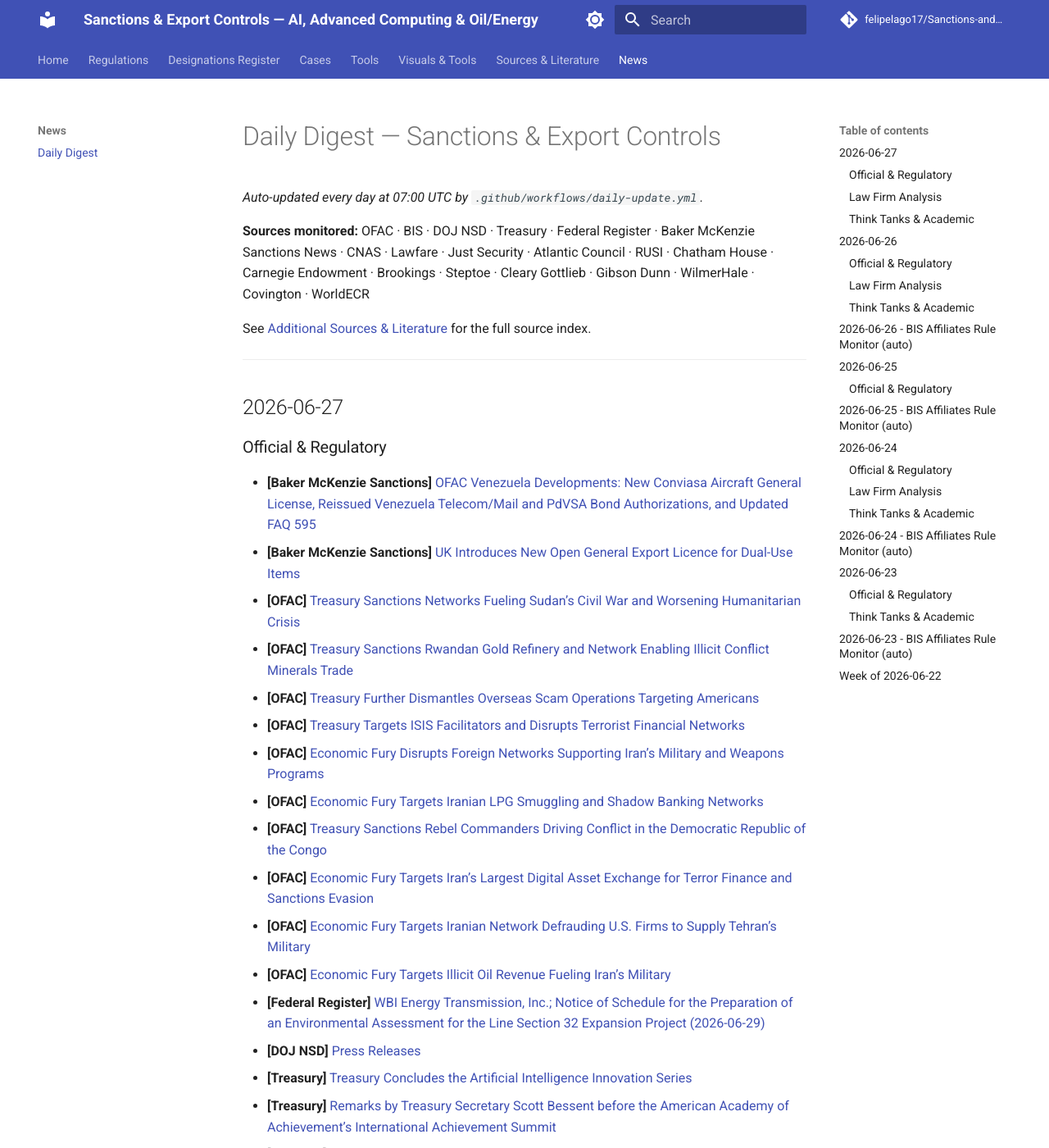
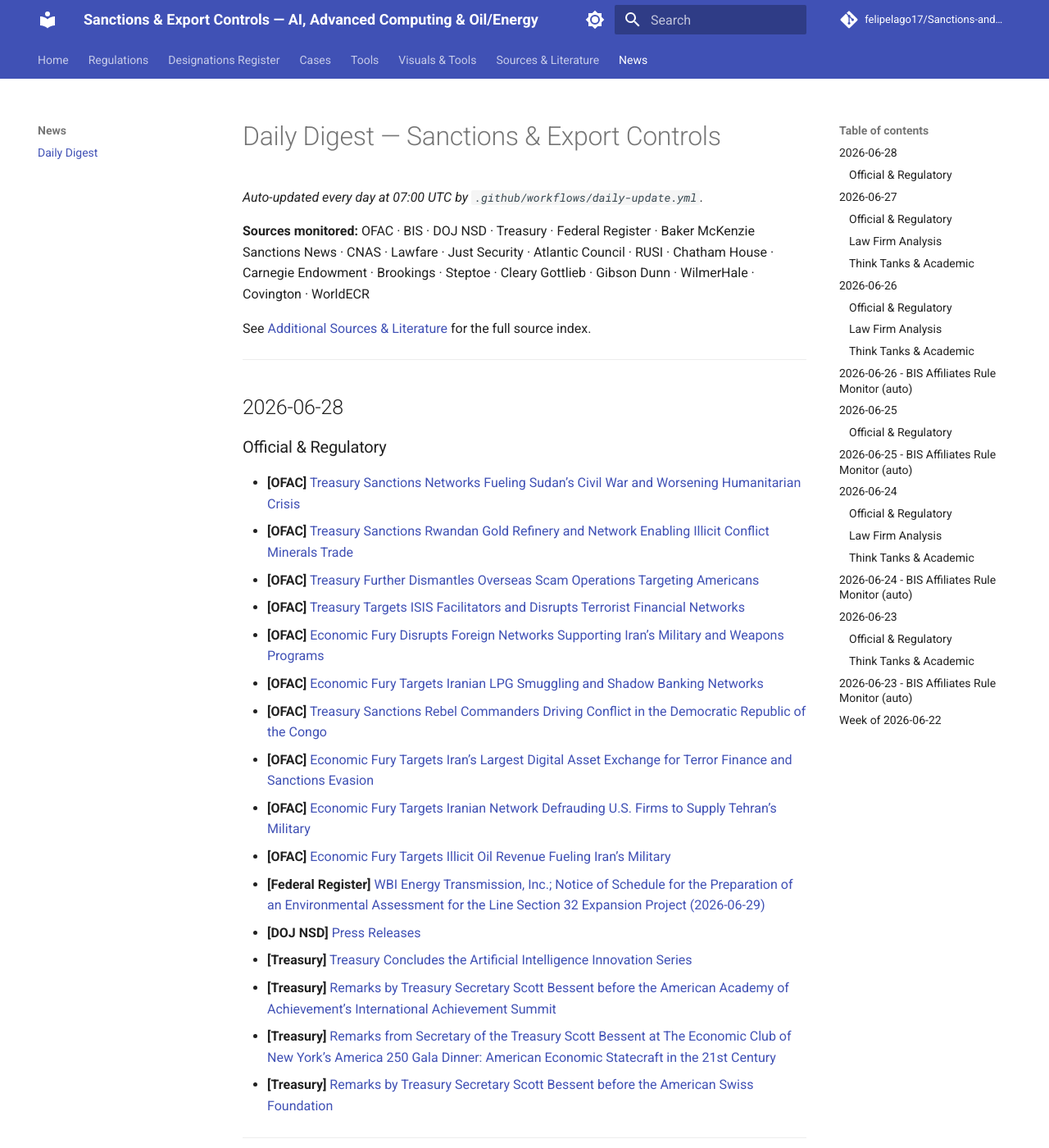
Before and after one commit to felipelago17/Sanctions-and-Export-Controls-AI-and-Oil, an MkDocs documentation site: the page built from docs/news/digest.md, in a window 1280 px wide and 1400 px high. Shown: the whole window at 82% size. Built offline with MkDocs 1.6.1 and Material for MkDocs 9.7.7, drawn with Linux system fonts in a browser that asks for light colours; comment, search, counter and statistics services are not loaded.

Commit message:
chore: daily digest update 2026-06-28

```diff
--- a/docs/news/digest.md
+++ b/docs/news/digest.md
@@ -9,6 +9,29 @@ See [Additional Sources & Literature](../additional-sources.md) for the full sou
 ---
 
 <!-- DIGEST_START -->
+## 2026-06-28
+
+### Official & Regulatory
+
+- **[OFAC]** [Treasury Sanctions Networks Fueling Sudan’s Civil War and Worsening Humanitarian Crisis](https://home.treasury.gov/news/press-releases/sb0544)
+- **[OFAC]** [Treasury Sanctions Rwandan Gold Refinery and Network Enabling Illicit Conflict Minerals Trade](https://home.treasury.gov/news/press-releases/sb0543)
+- **[OFAC]** [Treasury Further Dismantles Overseas Scam Operations Targeting Americans](https://home.treasury.gov/news/press-releases/sb0538)
+- **[OFAC]** [Treasury Targets ISIS Facilitators and Disrupts Terrorist Financial Networks](https://home.treasury.gov/news/press-releases/sb0537)
+- **[OFAC]** [Economic Fury Disrupts Foreign Networks Supporting Iran’s Military and Weapons Programs](https://home.treasury.gov/news/press-releases/sb0528)
+- **[OFAC]** [Economic Fury Targets Iranian LPG Smuggling and Shadow Banking Networks](https://home.treasury.gov/news/press-releases/sb0524)
+- **[OFAC]** [Treasury Sanctions Rebel Commanders Driving Conflict in the Democratic Republic of the Congo](https://home.treasury.gov/news/press-releases/sb0518)
+- **[OFAC]** [Economic Fury Targets Iran’s Largest Digital Asset Exchange for Terror Finance and Sanctions Evasion](https://home.treasury.gov/news/press-releases/sb0519)
+- **[OFAC]** [Economic Fury Targets Iranian Network Defrauding U.S. Firms to Supply Tehran’s Military](https://home.treasury.gov/news/press-releases/sb0515)
+- **[OFAC]** [Economic Fury Targets Illicit Oil Revenue Fueling Iran’s Military](https://home.treasury.gov/news/press-releases/sb0510)
+- **[Federal Register]** [WBI Energy Transmission, Inc.; Notice of Schedule for the Preparation of an Environmental Assessment for the Line Section 32 Expansion Project (2026-06-29)](https://www.federalregister.gov/documents/2026/06/29/2026-13086/wbi-energy-transmission-inc-notice-of-schedule-for-the-preparation-of-an-environmental-assessment)
+- **[DOJ NSD]** [Press Releases](https://www.justice.gov/news/press-releases)
+- **[Treasury]** [Treasury Concludes the Artificial Intelligence Innovation Series](https://home.treasury.gov/news/press-releases/sb0540)
+- **[Treasury]** [Remarks by Treasury Secretary Scott Bessent before the American Academy of Achievement’s International Achievement Summit](https://home.treasury.gov/news/press-releases/sb0541)
+- **[Treasury]** [Remarks from Secretary of the Treasury Scott Bessent at The Economic Club of New York’s America 250 Gala Dinner: American Economic Statecraft in the 21st Century](https://home.treasury.gov/news/press-releases/sb0539)
+- **[Treasury]** [Remarks by Treasury Secretary Scott Bessent before the American Swiss Foundation](https://home.treasury.gov/news/press-releases/sb0534)
+
+---
+
 ## 2026-06-27
 
 ### Official & Regulatory
```
Also changed, not shown: news/digest.md (+23 -0 lines).
